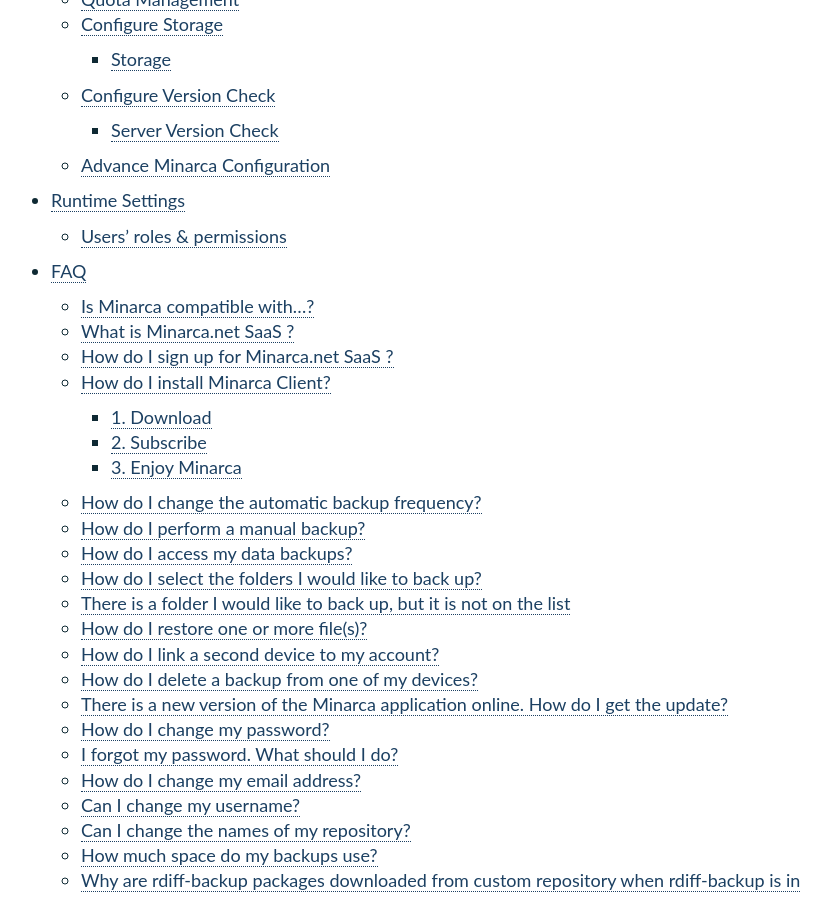
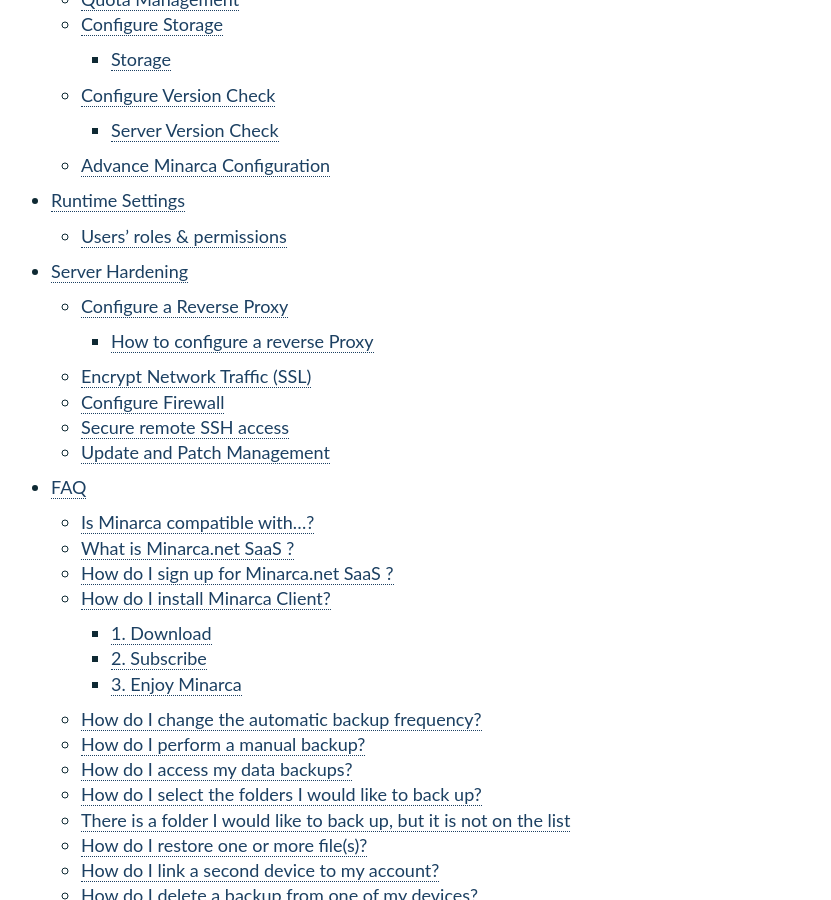
Before and after one commit to ikus060/minarca, a Sphinx documentation site: the page built from doc/index.rst, in a window 1280 px wide and 900 px high, scrolled down 2883 px. Shown: the whole window, without its empty margins (284-1115 px from the left). Built offline with Sphinx 7.4.7, drawn with Linux system fonts in a browser that asks for light colours; some of the changed lines change nothing that is shown.

Commit message:
Add German translation & update documentation

````diff
--- /dev/null
+++ b/doc/hardening.md
@@ -0,0 +1,49 @@
+# Server Hardening
+
+Server hardening involves implementing various security measures to protect your server from unauthorized access, attacks, and vulnerabilities. By following these steps, you can enhance the security posture of your Minarca server.
+
+## Configure a Reverse Proxy
+
+Setting up a reverse proxy can provide an additional layer of security and improve the performance and scalability of your web applications.
+
+Read more:
+
+```{toctree}
+---
+titlesonly: true
+---
+networking
+```
+
+## Encrypt Network Traffic (SSL)
+
+Configure you server to make use of secure protocols like SSL/TLS to encrypt network traffic.
+Obtain and install valid SSL certificates from trusted certificate authorities.
+
+[How to configure letencrypt](https://wiki.debian.org/LetsEncrypt)
+
+## Configure Firewall
+
+Set up a firewall to control incoming and outgoing network traffic. Only allow necessary ports and protocols.
+You should consider to expose only ports 80 (http), 433 (https) and 22 (ssh).
+Make sure you are not exposing default port 8080 used by default by Minarca Server for unsecure communication.
+Close all unused ports and services to minimize potential attack vectors.
+Implement a default deny policy, only permitting essential services.
+
+## Secure remote SSH access
+
+The SSH (Secure Shell) server is a critical component of remote server access. Implementing proper security measures for SSH helps protect against unauthorized access and potential attacks.
+Minarca Server already take take of some best practice regarding the configuration of the SSH server by disabling TCP tunnel, creating a Chroot Jail and using password-less authentication.
+
+Here are additonals element an administrator could configure to make the SSH server more secure.
+
+1. Disable SSH protocol versions 1 and use only SSH protocol version 2, which offers stronger security.
+2. Change the default SSH port (typically 22) to a non-standard port to reduce visibility to potential attackers. Choose a port outside the well-known port range. (Don't forget to define `minarca-remote-host=example.com:2222` in your configuration)
+3. Configure SSH to only allow specific users or groups to connect, limiting access to authorized individuals.
+4. Implement SSH brute-force attack protection mechanisms, such as [fail2ban](http://www.fail2ban.org), to automatically block IP addresses that exhibit suspicious behavior.
+
+## Update and Patch Management
+
+Regularly update and patch your server's operating system, software, and applications to ensure you have the latest security fixes and bug patches.
+Enable automatic updates or establish a systematic update process.
+Minarca is continiously updated with secutiry enhancements.
--- a/doc/index.rst
+++ b/doc/index.rst
@@ -18,5 +18,6 @@
    minarca-client-cli
    configuration
    settings
+   hardening
    faq
    development
--- /dev/null
+++ b/doc/networking.md
@@ -0,0 +1,110 @@
+# How to configure a reverse Proxy
+
+## Configure Minarca Server behind Apache Reverse Proxy with SSL
+
+This documentation explains how to configure Minarca Server behind an Apache reverse proxy with SSL. The Apache server will act as a gateway for requests to Minarca, and SSL will provide additional security. The following steps can be used as a guide:
+
+1. Install Apache and the required modules:
+
+        sudo apt-get install apache2 python3-certbot-apache
+        sudo a2enmod rewrite
+        sudo a2enmod proxy
+        sudo a2enmod ssl
+        sudo a2enmod proxy_http
+        sudo a2enmod headers
+
+2. Request an SSL certificate for your domain
+
+        sudo certbot certonly --expand -d minarca.mydomain.com
+
+    Follow the on-screen instructions to provide your email address, agree to the terms of service, and choose whether to share your email address with the EFF. Certbot will create certificates for you.
+
+3. Basic configuration
+
+    Add the following to your Apache configuration file:
+
+        <VirtualHost *:80>
+            ServerName minarca.mydomain.com
+            ProxyPass / http://localhost:8080/ retry=5
+            ProxyPassReverse / http://localhost:8080/
+            RequestHeader set X-Real-IP %{REMOTE_ADDR}s
+        </VirtualHost>
+
+    This will configure Apache to redirect requests to Minarca, which is running on `localhost:8080`. The `RequestHeader` is used to set the `X-Real-IP` header, which is used by Minarca to identify the client's IP address.
+
+4. SSL configuration:
+
+    Add the following to your Apache configuration file:
+
+        <VirtualHost *:80>
+            ServerName minarca.mydomain.com
+            ServerAdmin me@mydomain.com
+            # Redirect HTTP to HTTPS
+            RewriteEngine on
+            RewriteRule ^(.*)$ https://minarca.mydomain.com$1 [L,R=301]
+            <Location />
+                Order Allow,deny
+                Allow from all
+            </Location>
+        </VirtualHost>
+
+        <VirtualHost *:443>
+            ServerName minarca.mydomain.com
+            ServerAdmin me@mydomain.com
+
+            ProxyRequests Off
+            ProxyPreserveHost On
+            ProxyPass / http://localhost:8080/ retry=5
+            ProxyPassReverse / http://localhost:8080/
+            RequestHeader set X-Forwarded-Proto https
+            RequestHeader set X-Real-IP %{REMOTE_ADDR}s
+
+            # SSL Configuration
+            SSLEngine on
+            SSLCertificateFile    /etc/letsencrypt/live/minarca.mydomain.com/cert.pem
+            SSLCertificateKeyFile /etc/letsencrypt/live/minarca.mydomain.com/privkey.pem
+            SSLCertificateChainFile /etc/letsencrypt/live/minarca.mydomain.com/fullchain.pem
+            <Location />
+                Order Allow,deny
+                Allow from all
+            </Location>
+        </VirtualHost>
+
+    This will configure Apache to listen on both port 80 and 443. The first virtual host redirects HTTP requests to HTTPS. The second virtual host proxies requests to Minarca, preserves the original host header, and sets the `X-Forwarded-Proto` and `X-Real-IP` headers. The SSL certificate files must be specified in the configuration.
+
+5. Define the external URL in Minarca configuration:
+
+    Edit `/etc/minarca/minarca-server.conf` and add the following line:
+
+        server-host=127.0.0.1
+        external-url=https://minarca.mydomain.com/
+
+    This tells Minarca Server that it is running on localhost and that the external URL is `https://minarca.mydomain.com/`. This is used for email notifications and to redirect the user to the correct URL.
+
+## Configure Minarca behind nginx reverse proxy
+
+You may need a nginx server in case:
+
+* you need to serve multiple web services from the same IP;
+* you need more security (like HTTP + SSL).
+
+This section doesn't explain how to install and configure your nginx server.
+This is out-of-scope. The following is only provided as a suggestion and is in
+no way a complete reference.
+
+**Basic configuration**
+
+        location / {
+                # Define proxy header for cherrypy logging.
+                proxy_set_header Host $host;
+                proxy_set_header X-Real-IP $remote_addr;
+                proxy_set_header X-Forwarded-For $proxy_add_x_forwarded_for;
+                proxy_set_header X-Forwarded-Host $server_name;
+                proxy_set_header X-Forwarded-Proto $scheme;
+                # Proxy
+                proxy_pass http://127.0.0.1:8080/;
+        }
+
+Make sure you set `X-Real-IP` so that Minarca Server knows the real IP address of the client. This is used in the rate limit to identify the client.
+
+Make sure you set `X-Forwarded-Proto` correctly so that Minarca Server knows that access is being made using the `https` scheme. This is used to correctly create the URL on the page.
````
Also changed, not shown: 5 other files.
